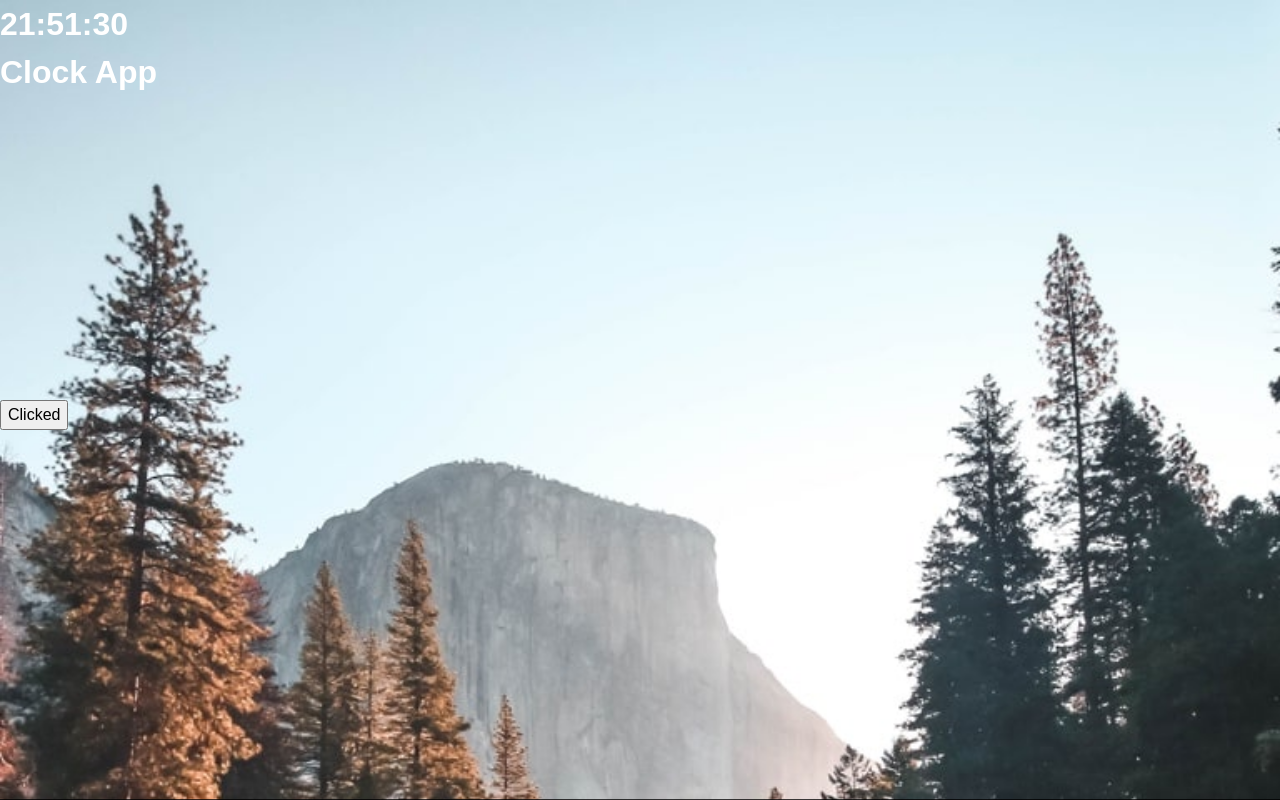
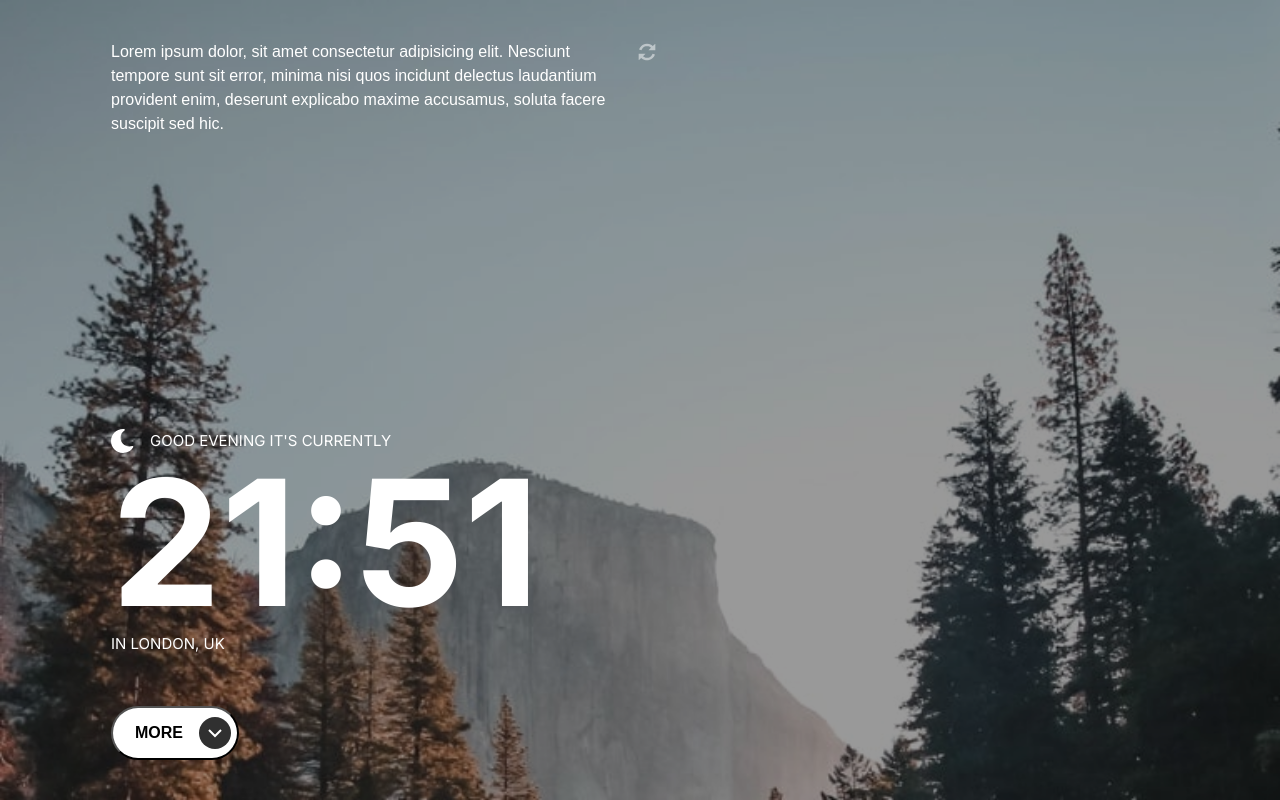
Before and after one commit to AlecANL/clock-app, a React (Vite) app: page / in a window 1280 px wide. Built offline with nearby package versions, Linux system fonts and the light colour scheme.

Commit message:
feat(clock-app): complete mock screen

```diff
--- a/index.html
+++ b/index.html
@@ -4,6 +4,9 @@
     <meta charset="UTF-8" />
     <link rel="icon" type="image/svg+xml" href="/vite.svg" />
     <meta name="viewport" content="width=device-width, initial-scale=1.0" />
+    <link rel="preconnect" href="https://fonts.googleapis.com" />
+    <link rel="preconnect" href="https://fonts.gstatic.com" crossorigin />
+    <link href="https://fonts.googleapis.com/css2?family=Inter:wght@400;500;700&display=swap" rel="stylesheet" />
     <title>Vite + React + TS</title>
   </head>
   <body>
--- a/src/App.tsx
+++ b/src/App.tsx
@@ -3,6 +3,8 @@ import styles from './app.module.scss'
 import { useBackGroundCurrentPeriodDay } from './hooks/useBackgroundCurrentPeriodDay'
 import { classNames } from './tools/classNames'
 import { Clock } from './components/clock/clock'
+import arrowIcon from './assets/desktop/icon-arrow-down.svg'
+import reloadIcon from './assets/desktop/icon-refresh.svg'
 
 function App() {
   const [toggle, setToggle] = useState<boolean>(false)
@@ -12,20 +14,72 @@ function App() {
   }
 
   const toggleClassName = toggle ? 'show' : ''
-  const currentPeriodDay = useBackGroundCurrentPeriodDay()
-  const periodDayForFooter = `footerBg-${currentPeriodDay}`
+  const { period, quote, icon } = useBackGroundCurrentPeriodDay()
+  const periodDayForFooter = `footerBg-${period}`
+  const iconText = toggle ? 'less' : 'more'
+  const rotateIconClassName = toggle ? 'rotate' : ''
 
   return (
-    <div className={classNames([styles.app, styles[currentPeriodDay]])}>
+    <div className={classNames([styles.app, styles[period]])}>
       <div className={classNames([styles.appContainer, styles[toggleClassName]])}>
         <main className={classNames([styles.main])}>
-          <Clock />
-          <h1>Clock App</h1>
-          <button className={styles.btn} onClick={handleToggleFooter}>
-            Clicked
-          </button>
+          <blockquote className={styles.quote}>
+            <p>
+              Lorem ipsum dolor, sit amet consectetur adipisicing elit. Nesciunt tempore sunt sit error, minima nisi quos incidunt delectus
+              laudantium provident enim, deserunt explicabo maxime accusamus, soluta facere suscipit sed hic.
+            </p>
+            <button className={styles['button-reload']}>
+              <img src={reloadIcon} alt='reload icon' aria-hidden={true} />
+            </button>
+          </blockquote>
+          <section className={styles['clock-widget']}>
+            <div className='widget'>
+              <div className={styles['current-period']}>
+                <img src={icon} alt={`icon for ${period} period`} />
+                <p>{quote}</p>
+              </div>
+              <Clock />
+              <p className={styles['current-location']}>in london, uk</p>
+            </div>
+            <button className={styles.btn} onClick={handleToggleFooter}>
+              <span className={styles['icon-text']}>{iconText}</span>
+              <span className={styles['icon']}>
+                <img
+                  className={classNames([styles[rotateIconClassName], styles['icon-image']])}
+                  src={arrowIcon}
+                  alt='arrow icon'
+                  aria-hidden={true}
+                />
+              </span>
+            </button>
+          </section>
         </main>
-        <footer className={classNames([styles.footer, styles[periodDayForFooter]])}> This is the footer </footer>
+        <footer className={classNames([styles.footer, styles[periodDayForFooter]])}>
+          <div className={classNames([styles['footer-container']])}>
+            <div className={classNames([styles['footer-content']])}>
+              <div className={classNames([styles.side, styles['left-side']])}>
+                <div className={classNames([styles['footer-item']])}>
+                  <p className={classNames([styles['footer-title']])}>current timezone</p>
+                  <h3 className={classNames([styles['footer-description']])}>Europe/London</h3>
+                </div>
+                <div className={classNames([styles['footer-item']])}>
+                  <p className={classNames([styles['footer-title']])}>day of the year</p>
+                  <h3 className={classNames([styles['footer-description']])}>Europe/London</h3>
+                </div>
+              </div>
+              <div className={classNames([styles['right-side'], styles.side])}>
+                <div className={classNames([styles['footer-item']])}>
+                  <p className={classNames([styles['footer-title']])}>day of the week</p>
+                  <h3 className={classNames([styles['footer-description']])}>Europe/London</h3>
+                </div>
+                <div className={classNames([styles['footer-item']])}>
+                  <p className={classNames([styles['footer-title']])}>week number</p>
+                  <h3 className={classNames([styles['footer-description']])}>Europe/London</h3>
+                </div>
+              </div>
+            </div>
+          </div>
+        </footer>
       </div>
     </div>
   )
--- a/src/app.module.scss
+++ b/src/app.module.scss
@@ -1,10 +1,24 @@
 @use './styles/tools/bg_day_period' as mixins;
+@use './styles/tools/responsive';
+@use './styles/settings/typography';
+@use './styles/settings/sizes';
 
 .app {
+  position: relative;
   height: 100vh;
   overflow: hidden;
   background-repeat: no-repeat;
   background-size: cover;
+
+  &::before {
+    position: absolute;
+    content: '';
+    inline-size: 100%;
+    block-size: 100%;
+    background-color: hsla(0, 0%, 0%, 1);
+    mix-blend-mode: normal;
+    opacity: 0.4;
+  }
 }
 
 .appContainer {
@@ -13,26 +27,70 @@
 }
 
 .day {
+  background-color: rgba(255, 255, 255, 0.75);
   @include mixins.bgDayPeriod;
 }
 
 .night {
+  background-color: rgba(0, 0, 0, 0.75);
   @include mixins.bgNightPeriod;
 }
 
 .show {
   transform: translateY(-350px);
+
+  @include responsive.from(md) {
+    transform: translateY(-400px);
+  }
+
+  @include responsive.from(lg) {
+    transform: translateY(-370px);
+  }
 }
 
 .main {
+  display: flex;
+  flex-direction: column;
   position: relative;
-  height: calc(100vh - 1px);
+  height: 100vh;
+  max-width: 69.375rem;
+  margin: 0 auto;
+  padding: 2.5rem 1.625rem;
+}
+
+.quote {
+  display: flex;
+  gap: 1rem;
+  margin-bottom: auto;
+  max-width: 34.5625rem;
+}
+
+.clock-widget {
+  @include responsive.from(lg) {
+    display: flex;
+    align-items: end;
+    justify-content: space-between;
+  }
+}
+
+.current-period {
+  font: typography.$h6-400;
+  display: flex;
+  align-items: center;
+  gap: 1rem;
+  text-transform: uppercase;
+}
+
+.current-location {
+  font: typography.$h6-400;
+  text-transform: uppercase;
 }
 
 .footer {
+  --container-width: #{sizes.$ft-tablet-container};
+  height: 350px;
   position: relative;
   z-index: 10;
-  height: 350px;
 
   &::before {
     content: '';
@@ -43,19 +101,135 @@
     width: 100%;
     height: 100%;
   }
+
+  @include responsive.from(md) {
+    --container-width: #{sizes.$ft-desktop-container};
+    height: 100%;
+  }
 }
 
 .footerBg-day {
+  color: var(--dark-grey);
+  &::before {
+    background: rgba(255, 255, 255, 0.75);
+    backdrop-filter: blur(20.3871px);
+  }
 }
 
 .footerBg-night {
+  color: var(--just-white);
   &::before {
     background: rgba(0, 0, 0, 0.75);
     backdrop-filter: blur(20.3871px);
   }
 }
 
+.icon-text {
+  align-self: center;
+  text-transform: uppercase;
+  padding: 12px 0 12px 1rem;
+  font-weight: bold;
+}
+
+.icon-image {
+  transform: rotate(0);
+  transition: transform 0.5s ease-in-out;
+}
+
+.rotate {
+  transform: rotate(180deg);
+}
+
 .btn {
-  top: 50%;
-  position: absolute;
+  display: flex;
+  gap: 1rem;
+  border-radius: 28px;
+  background-color: var(--just-white);
+  margin-top: 3rem;
+  transition: all 0.5s ease-in-out;
+
+  &:hover .icon {
+    background-color: hsla(0, 0%, 60%, 1);
+  }
 }
+
+.button-reload {
+  background-color: unset;
+  border-color: transparent;
+  flex-shrink: 0;
+  align-self: flex-start;
+}
+
+.icon {
+  align-self: center;
+  background-color: var(--dark-grey);
+  height: 2rem;
+  width: 2rem;
+  display: flex;
+  align-items: center;
+  justify-content: center;
+  border-radius: 50%;
+  transition: all 0.5 ease-in-out;
+}
+
+.side {
+  display: flex;
+  flex-direction: column;
+  gap: 1rem;
+}
+
+div + .side {
+  margin-top: 1rem;
+
+  @include responsive.from(md) {
+    margin-top: 0;
+  }
+}
+
+.footer-container {
+  max-width: var(--container-width);
+}
+
+.footer-content {
+  padding: 48px 26px;
+  @include responsive.from(md) {
+    display: grid;
+    grid-template-columns: 1fr 1fr;
+    column-gap: 5rem;
+    padding: 7.5rem 4rem;
+  }
+
+  @include responsive.from(lg) {
+    padding: 4.625rem 10.3125rem;
+  }
+}
+
+.footer-item {
+  display: flex;
+  justify-content: space-between;
+  gap: 0.75rem;
+
+  @include responsive.from(md) {
+    flex-direction: column;
+  }
+}
+
+.footer-title {
+  text-transform: uppercase;
+  align-self: center;
+  font: typography.$xs-body-regular;
+
+  @include responsive.from(md) {
+    align-self: flex-start;
+  }
+}
+
+.footer-description {
+  @include responsive.from(md) {
+    font: typography.$h3-7001;
+  }
+
+  @include responsive.from(lg) {
+    font: typography.$h2-700;
+  }
+}
--- a/src/components/clock/clock.module.scss
+++ b/src/components/clock/clock.module.scss
@@ -0,0 +1,14 @@
+@use '../../styles/settings/typography';
+@use '../../styles/tools/responsive';
+
+.clock {
+  font: typography.$xs-h3-700;
+
+  @include responsive.from(md) {
+    font: typography.$md-h3-700;
+  }
+
+  @include responsive.from(lg) {
+    font: typography.$h1-700;
+  }
+}
--- a/src/components/clock/clock.tsx
+++ b/src/components/clock/clock.tsx
@@ -1,3 +1,4 @@
+import styles from './clock.module.scss'
 import { useClock } from '../../hooks/useClock'
 
 export function Clock() {
@@ -12,8 +13,8 @@ export function Clock() {
   const seconds = parseCurrentTimeValues(currentTime.getSeconds())
 
   return (
-    <h1>
-      {hour}:{minutes}:{seconds}
+    <h1 className={styles.clock}>
+      {hour}:{minutes}
     </h1>
   )
 }
--- a/src/hooks/useBackgroundCurrentPeriodDay.ts
+++ b/src/hooks/useBackgroundCurrentPeriodDay.ts
@@ -1,4 +1,10 @@
+import sunIcon from '../assets/desktop/icon-sun.svg'
+import moonIcon from '../assets/desktop/icon-moon.svg'
+
 export function useBackGroundCurrentPeriodDay() {
+  const dayQuote = "good morning, it's currently"
+  const nightQuote = "good evening it's currently"
+
   enum ETiming {
     DAY = 'day',
     NIGHT = 'night',
@@ -9,6 +15,12 @@ export function useBackGroundCurrentPeriodDay() {
   const currentHour = new Date().getHours()
   const currentPeriodOfDay =
     currentHour >= (ETiming.INIT_NIGHT as number) || currentHour <= (ETiming.INIT_DAY as number) ? ETiming.NIGHT : ETiming.DAY
+  const periodQuote = currentPeriodOfDay === ETiming.DAY ? dayQuote : nightQuote
+  const periodIcon = currentPeriodOfDay === ETiming.DAY ? sunIcon : moonIcon
 
-  return currentPeriodOfDay
+  return {
+    period: currentPeriodOfDay,
+    icon: periodIcon,
+    quote: periodQuote,
+  }
 }
--- a/src/index.css
+++ b/src/index.css
@@ -14,6 +14,13 @@
   margin: 0;
 }
 
+:root {
+  --just-white: #ffff;
+  --just-black: #000;
+  --dark-grey: hsl(0, 0%, 19%);
+  --currentColor: var(--just-white);
+  --interFont: 'Inter', sans-serif;
+}
 /*
   3. Allow percentage-based heights in the application
 */
@@ -22,7 +29,7 @@ body {
   height: 100%;
   font-family: 'Livvic', sans-serif;
   overflow-x: hidden;
-  color: #fff;
+  color: var(--currentColor);
 }
 
 /*
--- a/src/styles/settings/_sizes.scss
+++ b/src/styles/settings/_sizes.scss
@@ -1,4 +1,7 @@
 $desktop: 1440px;
-$tablet: 1024px;
+$tablet: 768px;
 $mobile: 480px;
 $mobile-xs: 375px;
+
+$ft-tablet-container: 500px;
+$ft-desktop-container: 800px;
--- a/src/styles/tools/_bg_day_period.scss
+++ b/src/styles/tools/_bg_day_period.scss
@@ -8,7 +8,7 @@
   }
 
   @include responsive.from(lg) {
-    background-image: url('/src/assets/tablet/bg-image-daytime.jpg');
+    background-image: url('/src/assets/desktop/bg-image-daytime.png');
   }
 }
 
```
Also changed, not shown: src/styles/settings/_typography.scss (added, +16 -0 lines), src/assets/desktop/bg-image-daytime.png (added), 1 other file (tests, documents, lock files or other folders).
